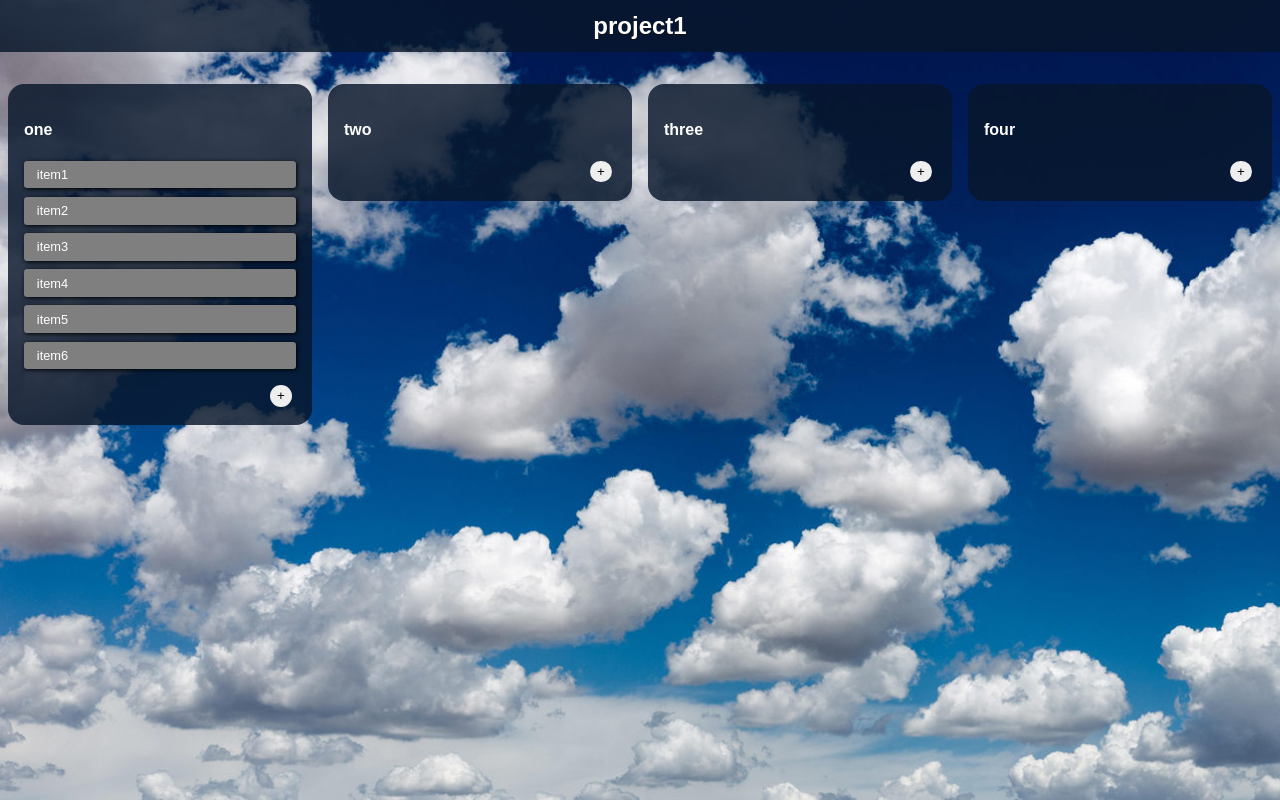
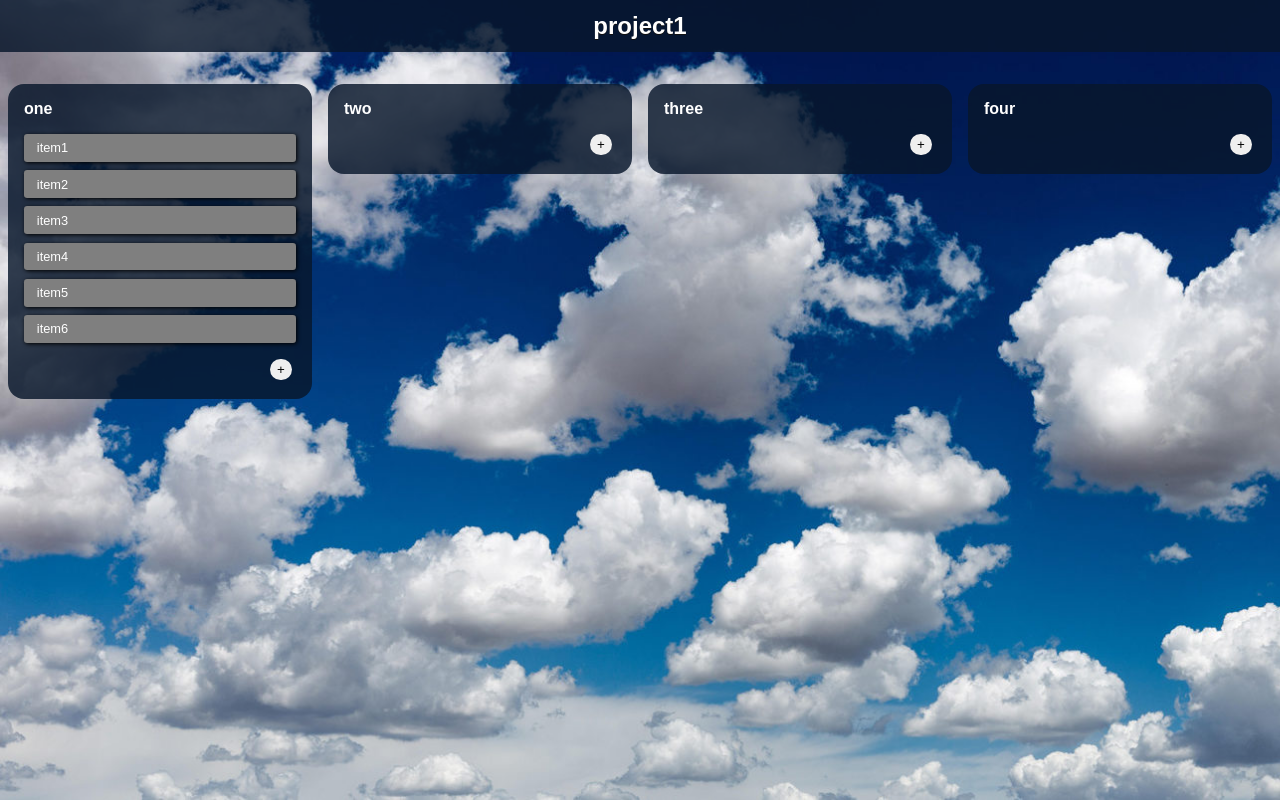
Before and after one commit to rmessina1010/kanbanBoard, a React (Create React App) app: page / in a window 1280 px wide. Built offline with nearby package versions, Linux system fonts and the light colour scheme.

Commit message:
projects.cols  changed to  an object literal

```diff
--- a/src/App.css
+++ b/src/App.css
@@ -61,10 +61,9 @@
 
 			}
 
-			.drg-col-title{
+			.drg-list-title{
 				margin: 0 0 .67em 0 ;
 				padding: 0;
-				font-weight: normal;
 			}
 
 			.drg-list{
--- a/src/components/data.js
+++ b/src/components/data.js
@@ -4,8 +4,8 @@ const projects = [
         title: 'project1',
         type: null,
         open: true,
-        cols: [
-            {
+        cols: {
+            1: {
                 colTitle: 'one',
                 colId: 1,
                 next: 7,
@@ -53,37 +53,37 @@ const projects = [
                 }]
             },
 
-            {
+            2: {
                 colTitle: 'two',
                 colId: 2,
                 items: []
             },
-            {
+            3: {
                 colTitle: 'three',
                 colId: 3,
                 items: []
             },
-            {
+            4: {
                 colTitle: 'four',
                 colId: 4,
                 items: []
             }
-        ]
+        }
     },
     {
         id: 2,
         title: 'project2',
         type: null,
         open: true,
-        cols: [
-            {
+        cols: {
+            1: {
                 colTitle: 'one',
-                colId: 2,
+                colId: 1,
                 next: 1,
                 items: []
             }
 
-        ]
+        }
     }
 
 ];
--- a/src/components/draggables.js
+++ b/src/components/draggables.js
@@ -20,16 +20,22 @@ export default function DraggableList(props) {
     }
 
     const handleDragEnd = (res) => {
+
         const newOrd = [...items];
         let theItem = null;
+        console.log(res);
 
-        if (res.destination === null || res.destination.index !== res.source.index) {
+        if (res.destination === null || res.destination.index !== res.source.index || res.destination.droppableId !== res.source.droppableId) {
             [theItem] = newOrd.splice(res.source.index, 1);
         }
         if (res.destination) {
-            newOrd.splice(res.destination.index, 0, theItem);
+            if (res.destination.droppableId === res.source.droppableId) {
+                newOrd.splice(res.destination.index, 0, theItem);
+            } else {
+                props.updateOuter(theItem, res.destination);
+            }
         }
-        setItems(newOrd)
+        setItems(newOrd);
     }
 
     return (
--- a/src/components/project.js
+++ b/src/components/project.js
@@ -1,4 +1,3 @@
-import React from 'react';
 import { Hx } from './additem';
 import DraggableList from './draggables';
 
@@ -7,7 +6,7 @@ export default function ProjectArea(props) {
         <div className="drag-proj">
             <Hx classes="proj-title" x={props.hx} title={props.data.title} />
             <div className="drg-area">
-                {props.data.cols.map(col => <DraggableList data={col} key={'drg-col-' + col.colId} />)}
+                {Object.keys(props.data.cols).map(key => <DraggableList data={props.data.cols[key]} key={'drg-col-' + props.data.cols[key].colId} />)}
             </div>
         </div>
     );
```
